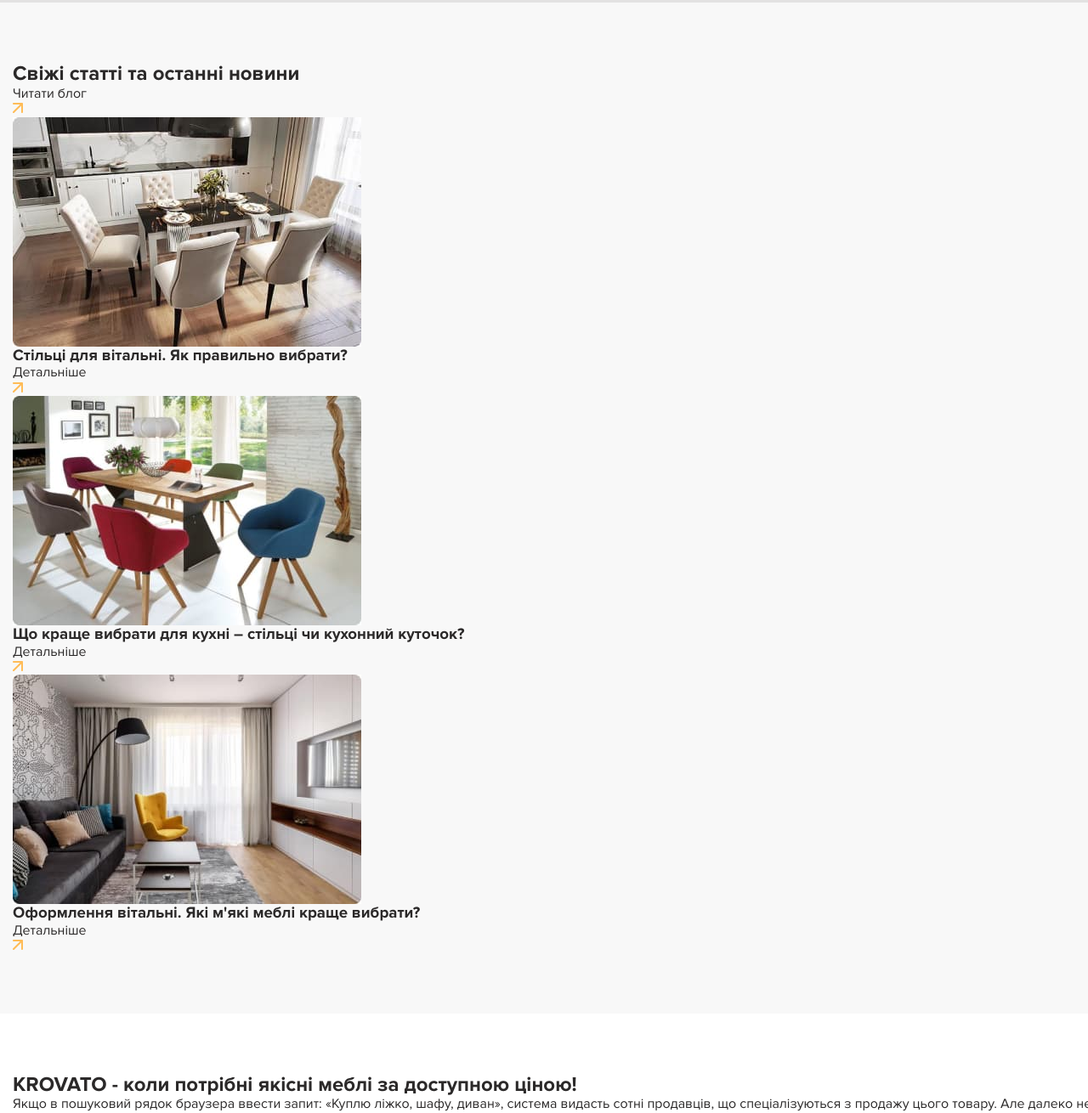
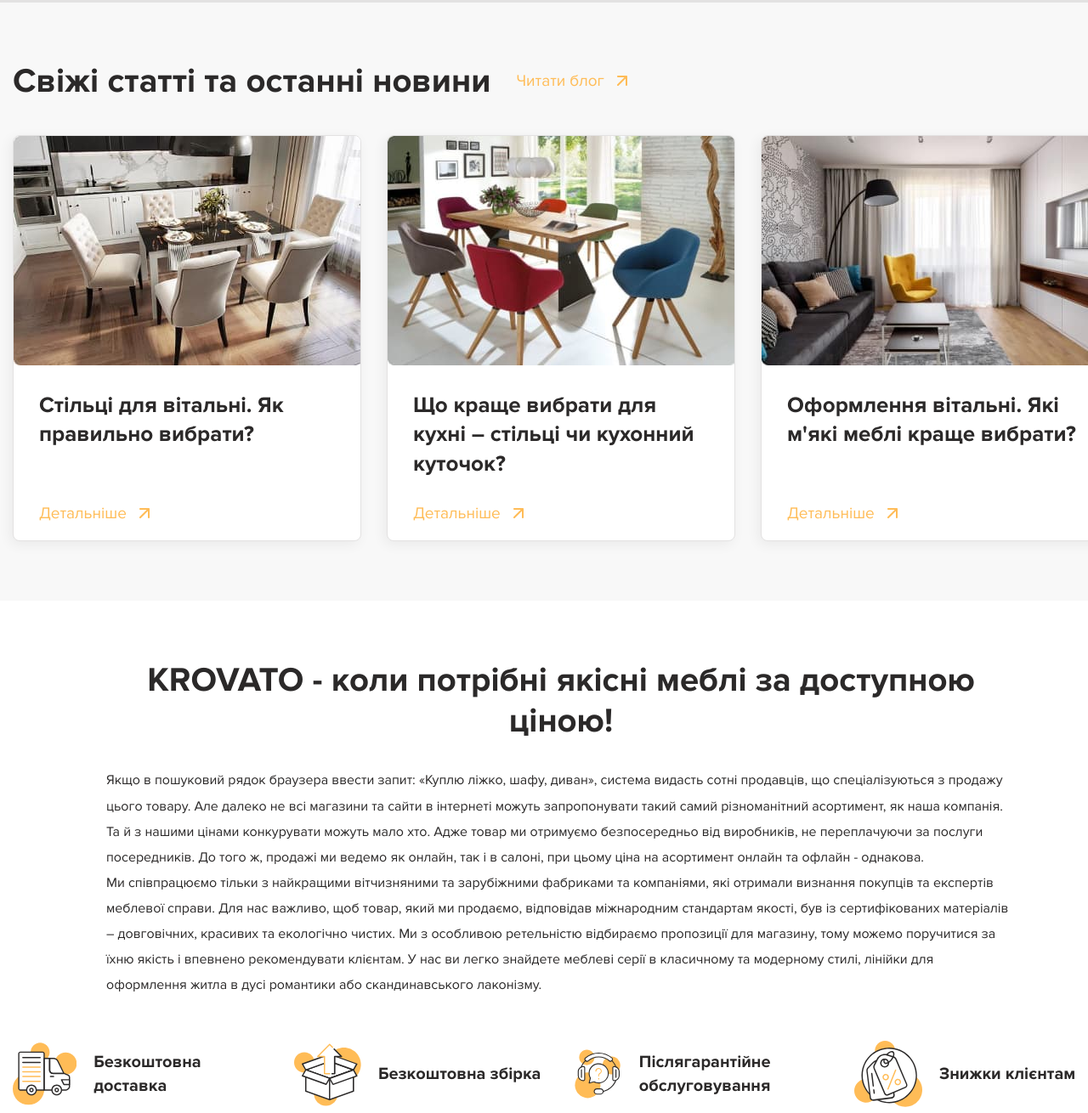
Before and after one commit to SergeyKutenniy/krovato, a plain HTML site: page index.html in a window 1280 px wide. Shown: the part 3680-4990 px from the top of the page at 85% size. Drawn offline with nearby package versions, Linux system fonts and the light colour scheme.

Commit message:
upd section descr

```diff
--- a/index.html
+++ b/index.html
@@ -727,48 +727,57 @@
 
         <section class="articles">
             <div class="container">
-                <h2>Свіжі статті та останні новини</h2>
-                <a href="">
-                    <p>Читати блог</p>
-                    <svg width="12" height="12">
+                <div class="artikles__heading">
+                    <h2 class="articles__section-title">Свіжі статті та останні новини</h2>
+                    <a class="atricles__link" href="">
+                        Читати блог
+                        <svg class="articles__icon" width="12" height="12">
                             <use href="./images/symbol-defs.svg#arrow-icon"></use>
                         </svg>
                     </a>
-                <ul>
-                    <li>
+                </div>
+                <ul class="articles__list">
+                    <li class="articles__item">
                         <article>
                             <img src="./images/article-1.jpg" alt="Article image" width="410">
-                            <h3>Стільці для вітальні. Як правильно вибрати?</h3>
-                            <a href="">
-                                <p>Детальніше</p>
-                                <svg width="12" height="12">
+                            <div class="articles__thumb">
+                                <h3 class="articles__title">Стільці для вітальні. Як правильно вибрати?</h3>
+                                <a class="atricles__link" href="">
+                                    Детальніше
+                                    <svg class="articles__icon" width="12" height="12">
                                         <use href="./images/symbol-defs.svg#arrow-icon"></use>
                                     </svg>
                                 </a>
+                            </div>
                         </article>
                     </li>
-                    <li>
+                    <li class="articles__item">
                         <article>
                             <img src="./images/article-2.jpg" alt="Article image" width="410">
-                            <h3>Що краще вибрати для кухні – стільці чи кухонний куточок?</h3>
-                            <a href="">
-                                <p>Детальніше</p>
-                                <svg width="12" height="12">
+                            <div class="articles__thumb">
+                                <h3 class="articles__title">Що краще вибрати для кухні – стільці чи кухонний куточок?
+                                </h3>
+                                <a class="atricles__link" href="">
+                                    Детальніше
+                                    <svg class="articles__icon" width="12" height="12">
                                         <use href="./images/symbol-defs.svg#arrow-icon"></use>
                                     </svg>
                                 </a>
+                            </div>
                         </article>
                     </li>
-                    <li>
+                    <li class="articles__item">
                         <article>
                             <img src="./images/article-3.jpg" alt="Article image" width="410">
-                            <h3>Оформлення вітальні. Які м'які меблі краще вибрати?</h3>
-                            <a href="">
-                                <p>Детальніше</p>
-                                <svg width="12" height="12">
+                            <div class="articles__thumb">
+                                <h3 class="articles__title">Оформлення вітальні. Які м'які меблі краще вибрати?</h3>
+                                <a class="atricles__link" href="">
+                                    Детальніше
+                                    <svg class="articles__icon" width="12" height="12">
                                         <use href="./images/symbol-defs.svg#arrow-icon"></use>
                                     </svg>
                                 </a>
+                            </div>
                         </article>
                     </li>
                 </ul>
@@ -777,8 +786,9 @@
 
         <section class="section-descr">
             <div class="container">
-                <h2>KROVATO - коли потрібні якісні меблі за доступною ціною!</h2>
-                <p>Якщо в пошуковий рядок браузера ввести запит: «Куплю ліжко, шафу, диван», система видасть сотні
+                <h2 class="section-descr__title">KROVATO - коли потрібні якісні меблі за доступною ціною!</h2>
+                <p class="section-descr__text">Якщо в пошуковий рядок браузера ввести запит: «Куплю ліжко, шафу, диван»,
+                    система видасть сотні
                     продавців, що
                     спеціалізуються з продажу цього товару. Але далеко не всі магазини та сайти в інтернеті можуть
                     запропонувати такий самий
@@ -788,7 +798,7 @@
                     безпосередньо від виробників, не переплачуючи за послуги посередників. До того ж, продажі ми ведемо
                     як
                     онлайн, так і в
-                    салоні, при цьому ціна на асортимент онлайн та офлайн - однакова.
+                    салоні, при цьому ціна на асортимент онлайн та офлайн - однакова.<br>
                     Ми співпрацюємо тільки з найкращими вітчизняними та зарубіжними фабриками та компаніями, які
                     отримали
                     визнання покупців
@@ -803,26 +813,26 @@
                     романтики
                     або
                     скандинавського лаконізму.</p>
-                <ul>
-                    <li>
+                <ul class="section-descr__icons-list">
+                    <li class="section-descr__icons-item">
                         <svg width="80" height="80">
                             <use href="./images/symbol-defs.svg#delivery-icon"></use>
                         </svg>
                         <h3>Безкоштовна доставка</h3>
                     </li>
-                    <li>
+                    <li class="section-descr__icons-item">
                         <svg width="80" height="80">
                             <use href="./images/symbol-defs.svg#assembly-icon"></use>
                         </svg>
                         <h3>Безкоштовна збірка</h3>
                     </li>
-                    <li>
+                    <li class="section-descr__icons-item">
                         <svg width="80" height="80">
                             <use href="./images/symbol-defs.svg#service-icon"></use>
                         </svg>
                         <h3>Післягарантійне обслуговування</h3>
                     </li>
-                    <li>
+                    <li class="section-descr__icons-item">
                         <svg width="80" height="80">
                             <use href="./images/symbol-defs.svg#discount-icon"></use>
                         </svg>
--- a/sass/components/_articles.scss
+++ b/sass/components/_articles.scss
@@ -3,3 +3,59 @@
   padding-top: 70px;
   padding-bottom: 70px;
 }
+
+.artikles__heading {
+  display: flex;
+  align-items: center;
+  margin-bottom: 40px;
+}
+
+.articles__section-title {
+  font-size: 40px;
+  margin-right: 30px;
+}
+
+.atricles__link {
+  font-size: 19px;
+  line-height: 1.26;
+  color: $accent-color;
+}
+
+.articles__icon {
+  margin-left: 10px;
+}
+
+.articles__list {
+  display: flex;
+  align-items: center;
+  flex-wrap: wrap;
+  gap: 30px;
+}
+
+.articles__item {
+  border-radius: 8px;
+  border: 1px solid #e3e2e2;
+  background: #fff;
+  box-shadow: -3px 4px 15px 0px rgba(0, 0, 0, 0.06);
+  flex-basis: calc((100% - 60px) / 3);
+  overflow: hidden;
+}
+
+.articles__title {
+  flex-grow: 1;
+  margin-bottom: 30px;
+  font-size: 26px;
+  font-weight: 700;
+  line-height: 1.31;
+}
+
+.articles__thumb {
+  display: flex;
+  flex-direction: column;
+  justify-content: space-between;
+  min-height: 206px;
+  padding-top: 30px;
+  padding-right: 30px;
+  padding-bottom: 20px;
+  padding-left: 30px;
+}
--- a/sass/components/_section-descr.scss
+++ b/sass/components/_section-descr.scss
@@ -3,3 +3,44 @@
   padding-top: 70px;
   padding-bottom: 40px;
 }
+
+.section-descr__title {
+  text-align: center;
+  font-size: 40px;
+  font-weight: 700;
+  line-height: 1.2;
+  margin-bottom: 30px;
+  max-width: 1070px;
+  margin-left: auto;
+  margin-right: auto;
+}
+
+.section-descr__text {
+  font-size: 16px;
+  line-height: 1.88;
+  max-width: 1070px;
+  margin-left: auto;
+  margin-right: auto;
+  margin-bottom: 50px;
+}
+
+.section-descr__icons-list {
+  display: flex;
+  align-items: center;
+  justify-content: space-between;
+}
+
+.section-descr__icons-item {
+  display: flex;
+  align-items: center;
+  width: 300px;
+
+  svg {
+    margin-right: 20px;
+  }
+
+  h3 {
+    font-size: 20px;
+    line-height: 1.4;
+  }
+}
```
Also changed, not shown: css/main.css, css/main.min.css, 2 other files. Lines whose indentation alone changed are shown as unchanged.
